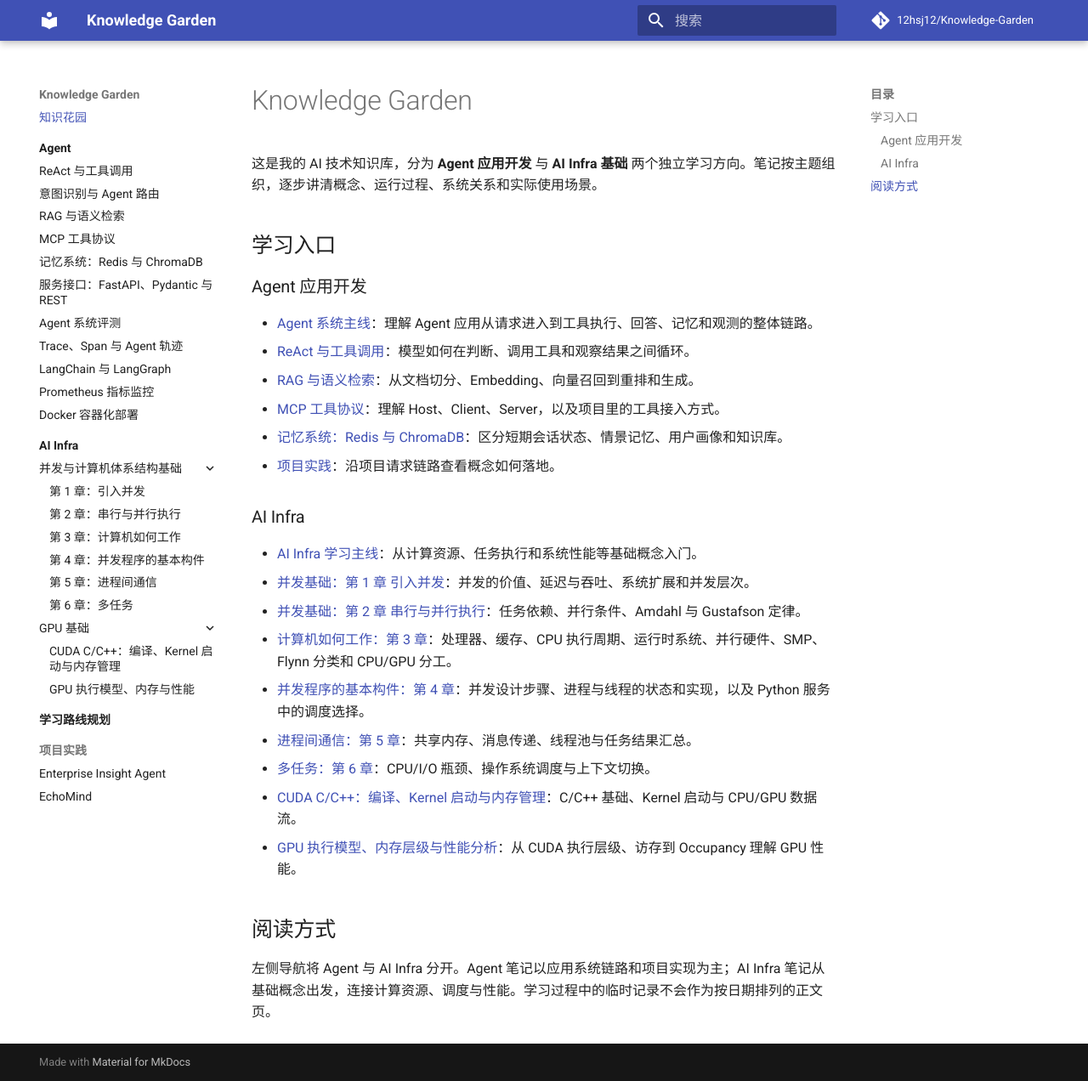
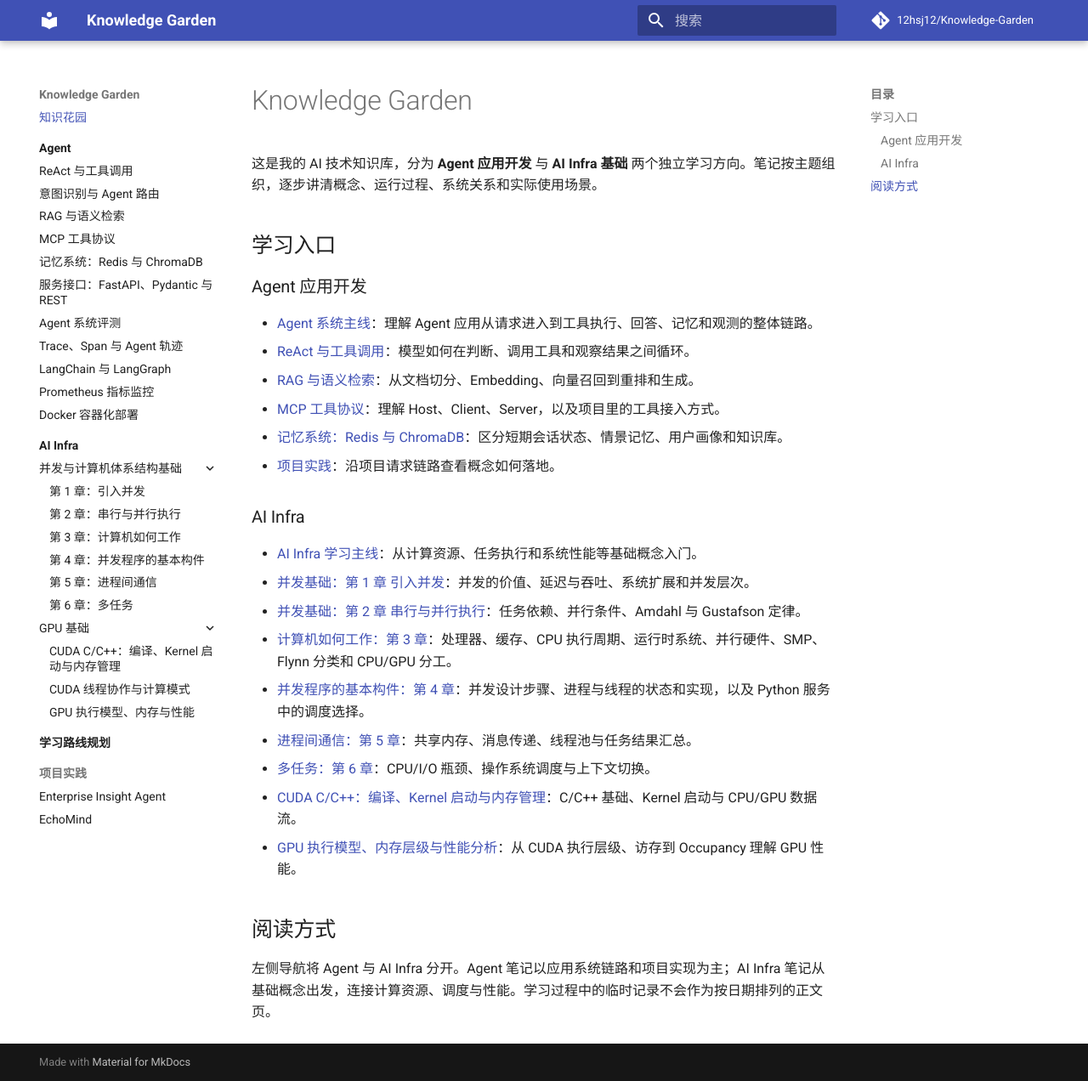
Before and after one commit to 12hsj12/Knowledge-Garden, an MkDocs documentation site: the page built from docs/index.md, in a window 1280 px wide and 1272 px high. Shown: the whole window at 85% size. Built offline with MkDocs 1.6.1 and Material for MkDocs 9.7.7, drawn with Linux system fonts in a browser that asks for light colours; comment, search, counter and statistics services are not loaded.

Commit message:
docs: add CUDA cooperation note to navigation

```diff
--- a/mkdocs.yml
+++ b/mkdocs.yml
@@ -58,6 +58,7 @@ nav:
           - 第 6 章：多任务: ai-infra/concurrency/chapter-06.md
       - GPU 基础:
           - CUDA C/C++：编译、Kernel 启动与内存管理: ai-infra/gpu/cuda-c-cpp-memory-kernel.md
+          - CUDA 线程协作与计算模式: ai-infra/gpu/cuda-thread-cooperation-and-patterns.md
           - GPU 执行模型、内存与性能: ai-infra/gpu/cuda-execution-memory-performance.md
   - 学习路线规划:
       - 从计算机基础到 Agent 实习: learning-roadmap/index.md
```
